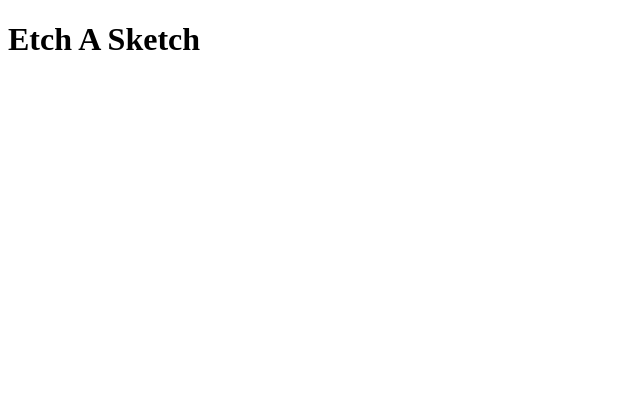
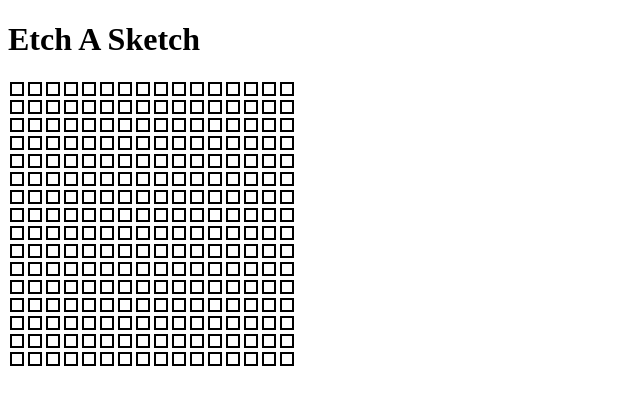
Before and after one commit to Kreoniz/etch-a-sketch, a plain HTML site: page index.html in a window 1280 px wide. Shown: the whole page, without its empty margins (0-640 px from the left). Drawn offline with Linux system fonts and the light colour scheme.

Commit message:
Create a grid using JavaScript

```diff
--- a/index.html
+++ b/index.html
@@ -4,6 +4,7 @@
         <meta charset="UTF-8">
         <title>Etch A Sketch</title>
         <script src="script.js" defer></script>
+        <link rel="stylesheet" href="style.css"></link>
     </head>
     <body>
         <h1>Etch A Sketch</h1>
--- a/script.js
+++ b/script.js
@@ -0,0 +1,13 @@
+const canvas = document.querySelector('#canvas');
+
+for (let i = 0; i < 16; i++) {
+    const row = document.createElement('div');
+    row.classList.add('row');
+
+    for (let j = 0; j < 16; j++) {
+        const cell = document.createElement('div');
+        cell.classList.add('cell');
+        row.appendChild(cell);
+    }
+    canvas.appendChild(row);
+}
--- /dev/null
+++ b/style.css
@@ -0,0 +1,14 @@
+.canvas {
+    max-width: 500px;
+}
+
+.row {
+    display: flex;
+}
+
+.cell {
+    margin: 2px;
+    width: 10px;
+    height: 10px;
+    border: 2px solid black;
+}
```
